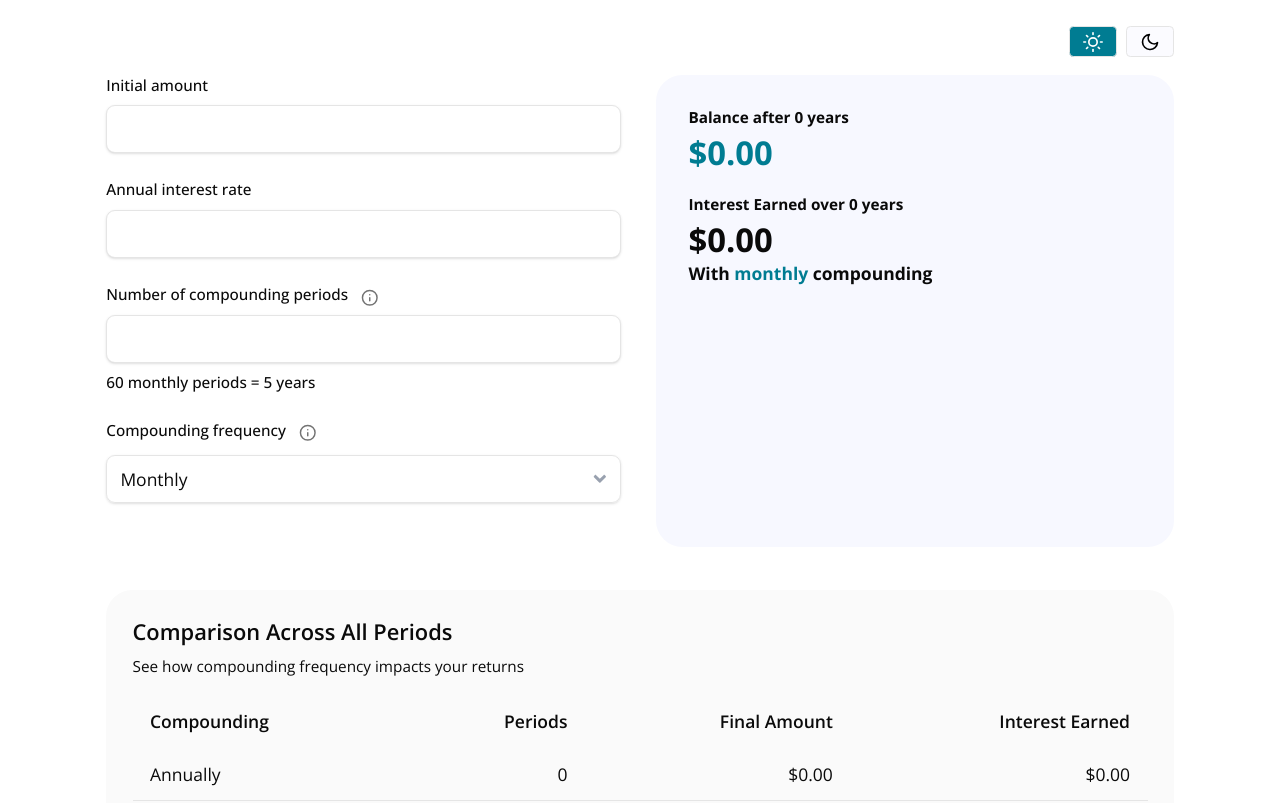
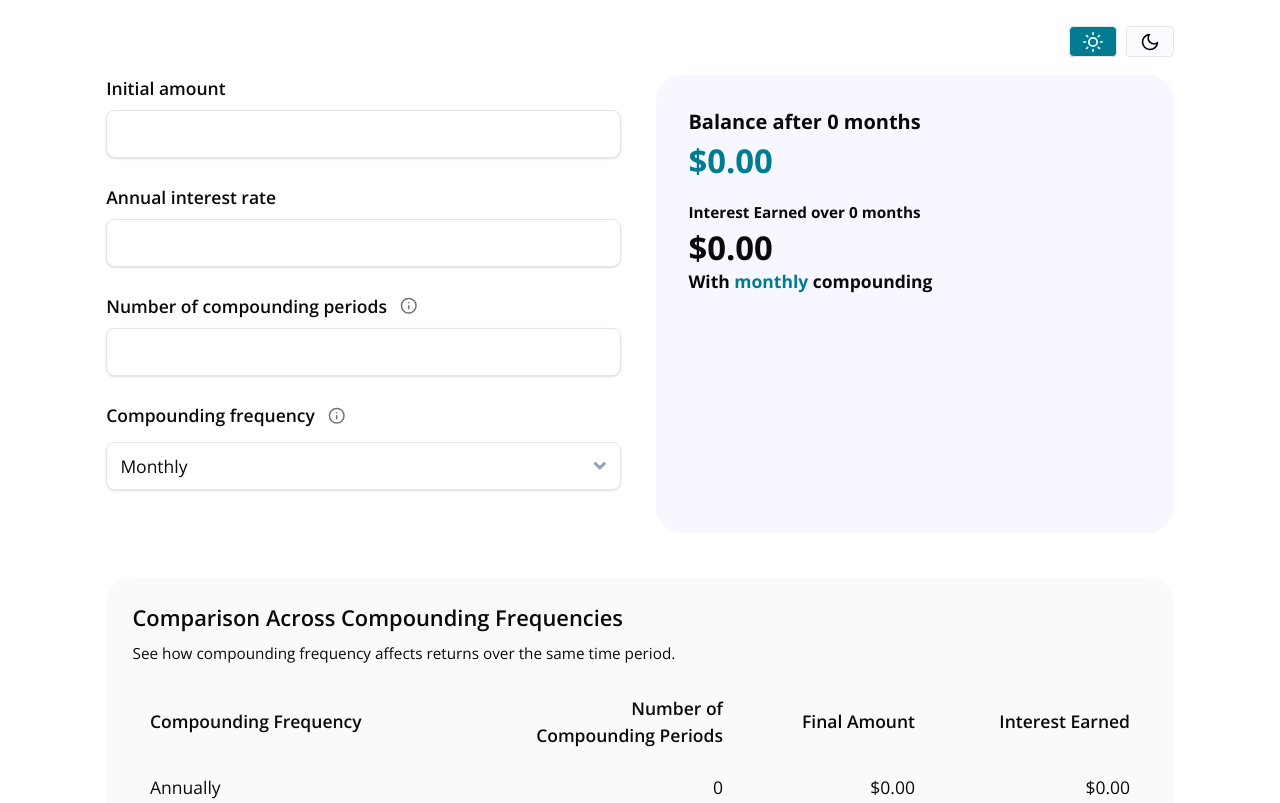
Before and after one commit to SU-SWS/ifdm_learning_apps, a Next.js app: page /interactives/compounding-frequency-calculator in a window 1280 px wide. Shown: the top 803 px of the page. Built offline with nearby package versions, Linux system fonts and the light colour scheme.

Commit message:
fixes to the compounding periods and how it calculates

```diff
--- a/app/interactives/compounding-frequency-calculator/page.tsx
+++ b/app/interactives/compounding-frequency-calculator/page.tsx
@@ -36,10 +36,9 @@ function formatNumber(value: number): string {
 function calculateCompoundInterest(
   principal: number,
   rate: number,
-  years: number,
+  totalPeriods: number,
   periodsPerYear: number
 ): { finalAmount: number; interestEarned: number; totalPeriods: number } {
-  const totalPeriods = years * periodsPerYear
   const ratePerPeriod = rate / periodsPerYear
   const finalAmount = principal * Math.pow(1 + ratePerPeriod, totalPeriods)
   const interestEarned = finalAmount - principal
@@ -47,27 +46,53 @@ function calculateCompoundInterest(
   return { finalAmount, interestEarned, totalPeriods }
 }
 
+function formatTimePeriod(totalPeriods: number, periodsPerYear: number): string {
+  const totalYears = totalPeriods / periodsPerYear
+  const years = Math.floor(totalYears)
+  const remainingPeriods = totalPeriods - (years * periodsPerYear)
+  const months = Math.round((remainingPeriods / periodsPerYear) * 12)
+
+  if (years === 0 && months === 0) return "0 months"
+  if (years === 0) return `${months} month${months !== 1 ? 's' : ''}`
+  if (months === 0) return `${years} year${years !== 1 ? 's' : ''}`
+
+  return `${years} year${years !== 1 ? 's' : ''} and ${months} month${months !== 1 ? 's' : ''}`
+}
+
 export default function CompoundInterestCalculator() {
   const [initialAmount, setInitialAmount] = useState<string>("")
   const [annualRate, setAnnualRate] = useState<string>("")
-  const [years, setYears] = useState<string>("")
+  const [periods, setPeriods] = useState<string>("")
   const [selectedCompounding, setSelectedCompounding] = useState<CompoundingPeriod>("monthly")
 
   const principal = parseFloat(initialAmount.replace('$', '')) || 0
   const rate = (parseFloat(annualRate.replace('%', '')) || 0) / 100
-  const timeYears = parseFloat(years) || 0
+  const totalPeriods = parseFloat(periods) || 0
+
+  const selectedOption = useMemo(() =>
+    compoundingOptions.find((o) => o.value === selectedCompounding)!,
+    [selectedCompounding]
+  )
 
   const selectedResult = useMemo(() => {
-    const option = compoundingOptions.find((o) => o.value === selectedCompounding)!
-    return calculateCompoundInterest(principal, rate, timeYears, option.periodsPerYear)
-  }, [principal, rate, timeYears, selectedCompounding])
+    return calculateCompoundInterest(principal, rate, totalPeriods, selectedOption.periodsPerYear)
+  }, [principal, rate, totalPeriods, selectedOption.periodsPerYear])
+
+  const formattedTimePeriod = useMemo(() =>
+    formatTimePeriod(totalPeriods, selectedOption.periodsPerYear),
+    [totalPeriods, selectedOption.periodsPerYear]
+  )
 
   const comparisonResults = useMemo(() => {
-    return compoundingOptions.map((option) => ({
-      ...option,
-      ...calculateCompoundInterest(principal, rate, timeYears, option.periodsPerYear),
-    }))
-  }, [principal, rate, timeYears])
+    const timeInYears = totalPeriods / selectedOption.periodsPerYear
+    return compoundingOptions.map((option) => {
+      const periodsForThisFrequency = timeInYears * option.periodsPerYear
+      return {
+        ...option,
+        ...calculateCompoundInterest(principal, rate, periodsForThisFrequency, option.periodsPerYear),
+      }
+    })
+  }, [principal, rate, totalPeriods, selectedOption.periodsPerYear])
 
   return (
     <div className=" p-6 max-w-5xl mx-auto">
@@ -80,7 +105,7 @@ export default function CompoundInterestCalculator() {
           {/* Input Fields */}
           <section className="space-y-6 mb-10 w-full lg:w-1/2">
             <div>
-              <label className="block text-sm font-medium text-foreground mb-2">Initial amount</label>
+              <label className="block font-semibold text-foreground mb-2">Initial amount</label>
               <div className="relative">
                 <Input
                   type="text"
@@ -97,7 +122,7 @@ export default function CompoundInterestCalculator() {
             </div>
 
             <div>
-              <label className="block text-sm font-medium text-foreground mb-2">Annual interest rate</label>
+              <label className="block font-semibold text-foreground mb-2">Annual interest rate</label>
               <div className="relative">
                 <Input
                   type="text"
@@ -116,24 +141,26 @@ export default function CompoundInterestCalculator() {
 
             <div>
               <div className="flex items-start gap-2">
-                <label className="block text-sm font-medium text-foreground mb-2">Number of compounding periods</label>
+                <label className="block font-semibold text-foreground mb-2">Number of compounding periods</label>
                 <InfoPopover title="Compounding frequency">Periods are counted based on the selected compounding frequency. For monthly compounding, 60 periods equals 60 months.</InfoPopover>
               </div>
               <div className="relative">
                 <Input
                   type="number"
-                  value={years}
-                  onChange={(e) => setYears(e.target.value)}
+                  value={periods}
+                  onChange={(e) => setPeriods(e.target.value)}
                   className="font-bold block w-full rounded-md shadow-sm py-2 px-3 border pr-10 [appearance:textfield] [&::-webkit-outer-spin-button]:appearance-none [&::-webkit-inner-spin-button]:appearance-none"
                   min="0"
                 />
-                <p className="text-sm font-medium text-foreground mt-2">60 monthly periods = 5 years</p>
+                <p className="text-sm text-foreground mt-2">
+                  {totalPeriods > 0 && `${formatNumber(totalPeriods)} ${selectedOption.label.toLowerCase()} periods = ${formattedTimePeriod}`}
+                </p>
               </div>
             </div>
 
             <div>
               <div className="flex items-start gap-2">
-                <label className="block text-sm font-medium text-foreground mb-3">Compounding frequency</label>
+                <label className="block font-semibold text-foreground mb-3">Compounding frequency</label>
                 <InfoPopover title="Compounding frequency">Compounding frequency is how often interest is calculated and added to the balance. For example, monthly compounding applies interest once each month.</InfoPopover>
               </div>
               <div className="flex items-center gap-2">
@@ -158,9 +185,9 @@ export default function CompoundInterestCalculator() {
           {/* Results Section */}
           <Card className="w-full lg:w-1/2 bg-[var(--card-background)] rounded-3xl p-[32px]">
             <CardContent className="p-0">
-              <p className="text-sm font-bold mb-1">Balance after {timeYears} years</p>
+              <p className="text-[20px] font-bold mb-1">Balance after {formattedTimePeriod}</p>
               <p className="text-3xl font-bold text-lagunita mb-5">{formatCurrency(selectedResult.finalAmount)}</p>
-              <p className="text-sm  font-bold mb-1">Interest Earned over {timeYears} years</p>
+              <p className="text-sm  font-bold mb-1">Interest Earned over {formattedTimePeriod}</p>
               <p className="text-3xl font-bold text-foreground">
                 {formatCurrency(selectedResult.interestEarned)}
               </p>
@@ -172,17 +199,17 @@ export default function CompoundInterestCalculator() {
         </div>
           {/* Comparison Table */}
         <section className="rounded-3xl bg-[var(--grey-background)] p-6 mt-10">
-          <h2 className="text-xl font-semibold mb-2">Comparison Across All Periods</h2>
+          <h2 className="text-xl font-semibold mb-2">Comparison Across Compounding Frequencies</h2>
           <p className="text-sm mb-4">
-            See how compounding frequency impacts your returns
+            See how compounding frequency affects returns over the same time period.
           </p>
 
           <div className="overflow-hidden bg-card">
             <table className="min-w-full">
               <thead>
                 <tr>
-                  <th className="font-semibold text-left px-4 py-3">Compounding</th>
-                  <th className="font-semibold text-right px-4 py-3">Periods</th>
+                  <th className="font-semibold text-left px-4 py-3">Compounding Frequency</th>
+                  <th className="font-semibold text-right px-4 py-3">Number of <br/>Compounding Periods</th>
                   <th className="font-semibold text-right px-4 py-3">Final Amount</th>
                   <th className="font-semibold text-right px-4 py-3">Interest Earned</th>
                 </tr>
@@ -201,6 +228,7 @@ export default function CompoundInterestCalculator() {
                 ))}
               </tbody>
             </table>
+            <p className="pt-3 font-bold text-sm">Over the same time period, more frequent compounding generally results in more interest earned, assuming the annual interest rate stays the same.</p>
           </div>
         </section>
 
```
